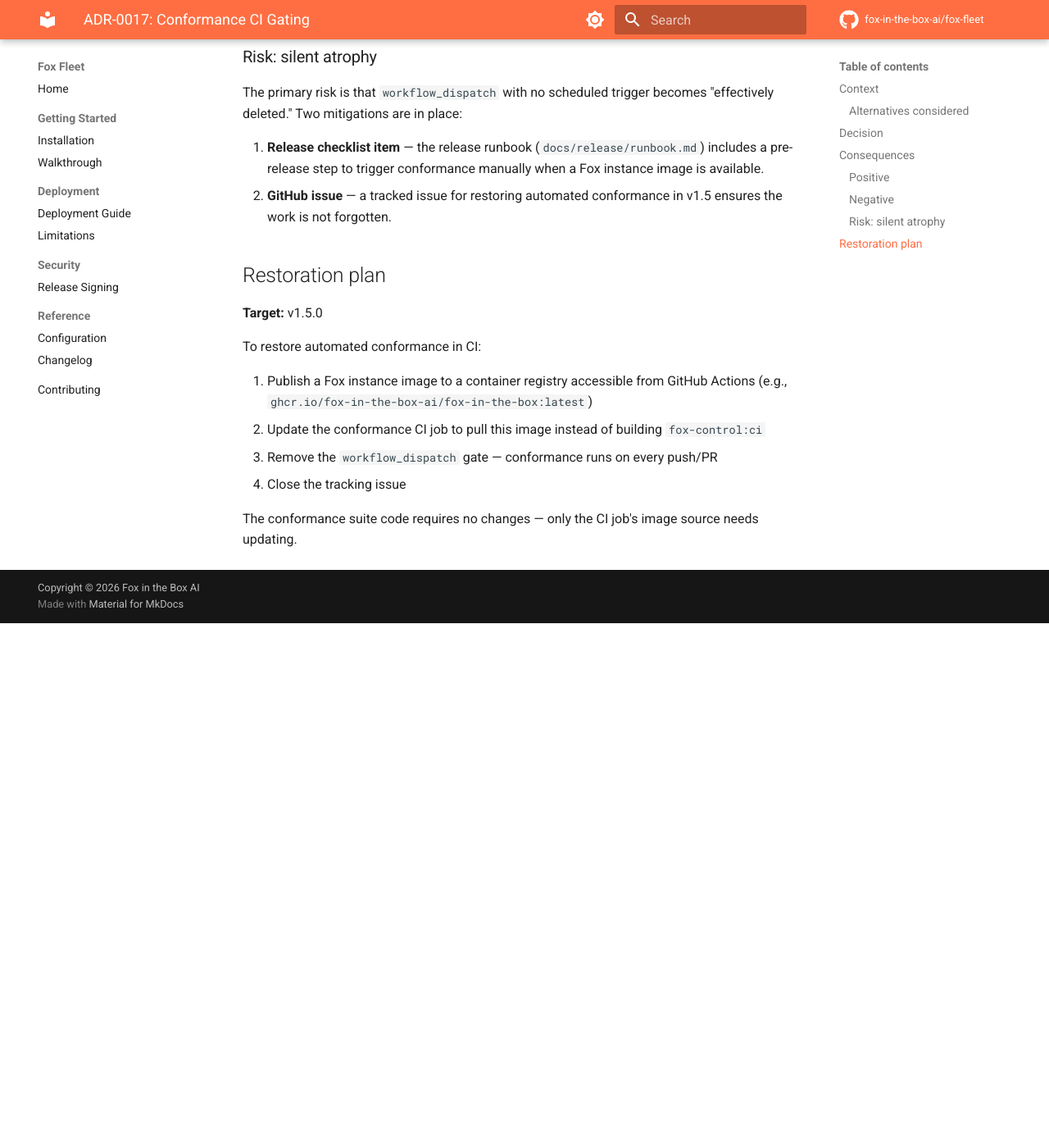
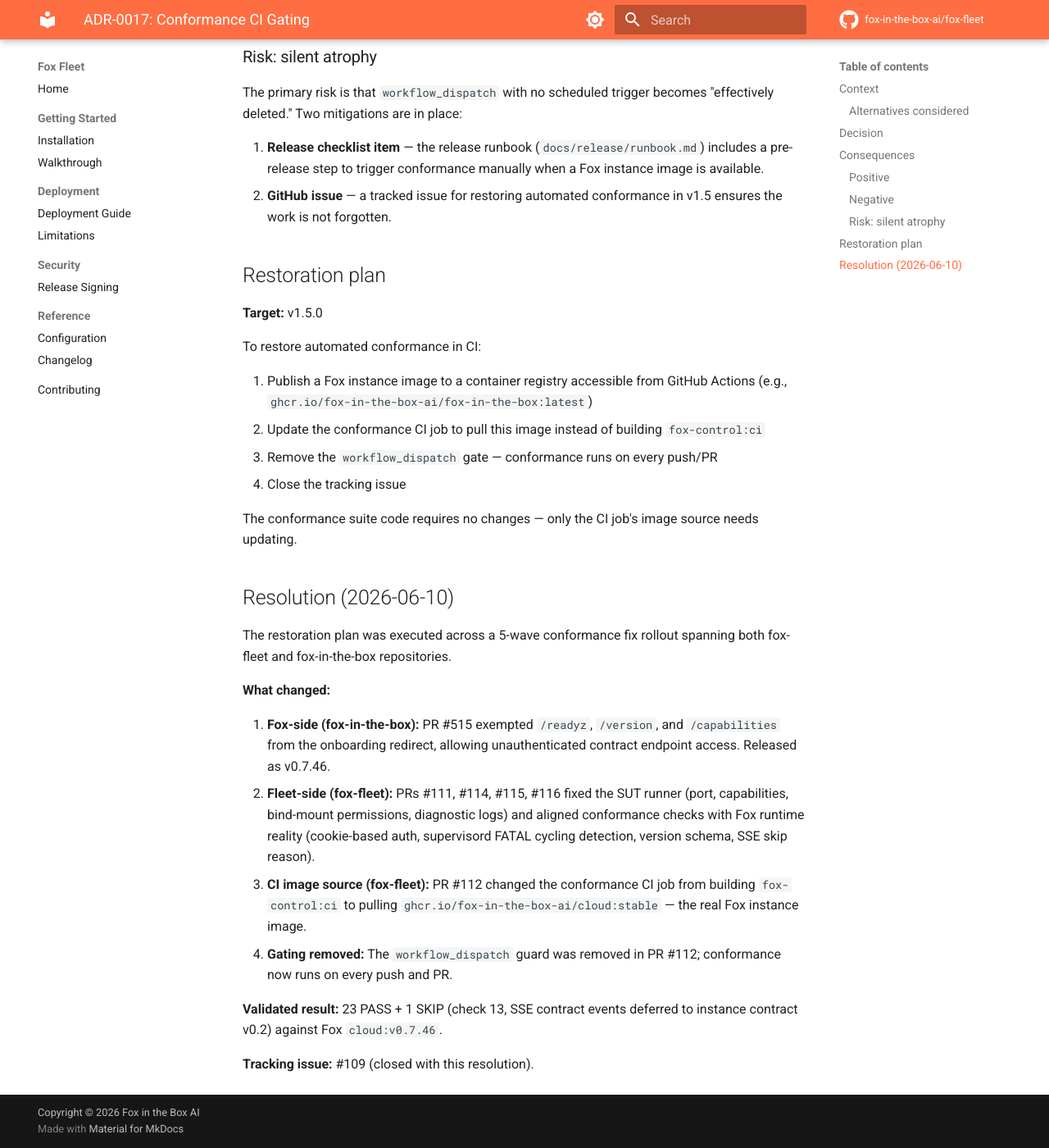
Before and after one commit to fox-in-the-box-ai/fox-fleet, an MkDocs documentation site: the page built from docs/architecture/adr/0017-conformance-ci-gating.md, in a window 1280 px wide and 1400 px high, scrolled down 1923 px. Shown: the whole window at 82% size. Built offline with MkDocs 1.6.1 and Material for MkDocs 9.7.7, drawn with Linux system fonts in a browser that asks for light colours; comment, search, counter and statistics services are not loaded; before the commit the page ends 2683 px from its top, so only the background shows below that; some of the changed text lies outside the part shown.

Commit message:
fix: promote runtime conformance to required CI check
Split the conformance CI job into two:
- Conformance (runtime): instance contract checks, promoted to
  required status check (continue-on-error removed) after achieving
  stable 23 PASS + 1 SKIP against Fox cloud:v0.7.46
- Conformance (plugin): DeploymentPlugin lifecycle checks, kept
  informational pending health-check timeout investigation on CI runners

Update ADR-0017 with resolution section documenting the 5-wave
conformance fix rollout completion.

Closes #109

```diff
--- a/docs/architecture/adr/0017-conformance-ci-gating.md
+++ b/docs/architecture/adr/0017-conformance-ci-gating.md
@@ -1,7 +1,7 @@
 # ADR-0017: Conformance CI Gating
 
 **Date:** 2026-06-09
-**Status:** Superseded (2026-06-10) — restoration plan executed; conformance CI now pulls real Fox image
+**Status:** Superseded (2026-06-10) — restoration plan executed; see Resolution section
 **Deciders:** Dennis Vorobyov
 
 ## Context
@@ -99,3 +99,28 @@ To restore automated conformance in CI:
 
 The conformance suite code requires no changes — only the CI job's image
 source needs updating.
+
+## Resolution (2026-06-10)
+
+The restoration plan was executed across a 5-wave conformance fix rollout
+spanning both fox-fleet and fox-in-the-box repositories.
+
+**What changed:**
+
+1. **Fox-side (fox-in-the-box):** PR #515 exempted `/readyz`, `/version`,
+   and `/capabilities` from the onboarding redirect, allowing unauthenticated
+   contract endpoint access. Released as v0.7.46.
+2. **Fleet-side (fox-fleet):** PRs #111, #114, #115, #116 fixed the SUT
+   runner (port, capabilities, bind-mount permissions, diagnostic logs) and
+   aligned conformance checks with Fox runtime reality (cookie-based auth,
+   supervisord FATAL cycling detection, version schema, SSE skip reason).
+3. **CI image source (fox-fleet):** PR #112 changed the conformance CI job
+   from building `fox-control:ci` to pulling
+   `ghcr.io/fox-in-the-box-ai/cloud:stable` — the real Fox instance image.
+4. **Gating removed:** The `workflow_dispatch` guard was removed in PR #112;
+   conformance now runs on every push and PR.
+
+**Validated result:** 23 PASS + 1 SKIP (check 13, SSE contract events
+deferred to instance contract v0.2) against Fox `cloud:v0.7.46`.
+
+**Tracking issue:** #109 (closed with this resolution).
```
Also changed, not shown: CHANGELOG.md (+4 -1 lines), 1 other file.
